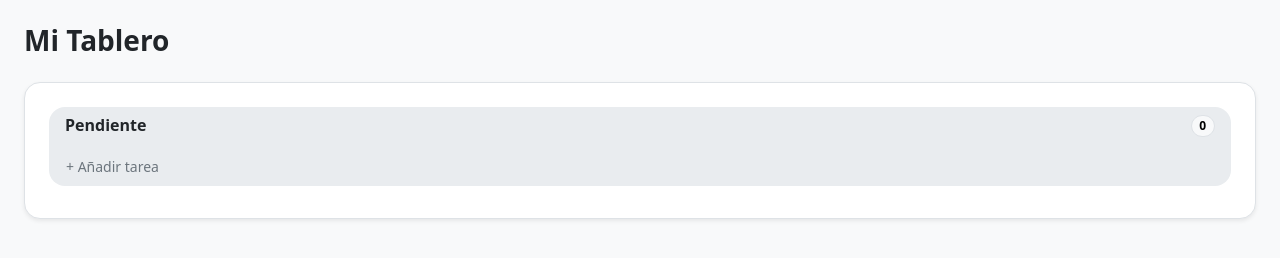
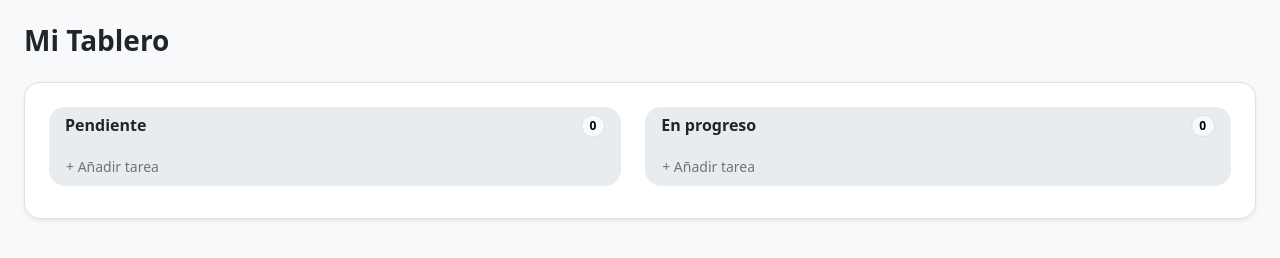
Before and after one commit to danielfgetial29/planificador-app, a plain HTML site: page index.html in a window 1280 px wide. Drawn offline with nearby package versions, Linux system fonts and the light colour scheme.

Commit message:
feat: Columna de estado ´en progreso´

```diff
--- a/index.html
+++ b/index.html
@@ -54,6 +54,39 @@
               </button>
             </div>
           </section>
+
+          <!-- Columna de Progreso-->
+          <section
+            class="columna card bg-body-secondary border-0 rounded-4 flex-grow-1"
+          >
+            <div
+              class="card-header bg-transparent border-0 d-flex justify-content-between align-items-center"
+            >
+              <h2 class="h6 fw-semibold mb-0">
+                <span class="badge rounded-circle bg-primary p-1 me-2"></span>En
+                progreso
+              </h2>
+              <span
+                class="badge rounded-pill text-bg-light border"
+                data-contador="progreso"
+                >0</span
+              >
+            </div>
+            <div
+              class="card-body d-flex flex-column gap-2 py-0"
+              data-lista="progreso"
+            ></div>
+            <div class="card-footer bg-transparent border-0">
+              <button
+                class="btn btn-sm btn-link text-decoration-none text-secondary p-0"
+                data-bs-toggle="modal"
+                data-bs-target="#modalTarea"
+                data-estado="progreso"
+              >
+                + Añadir tarea
+              </button>
+            </div>
+          </section>
         </div>
       </div>
     </main>
```
